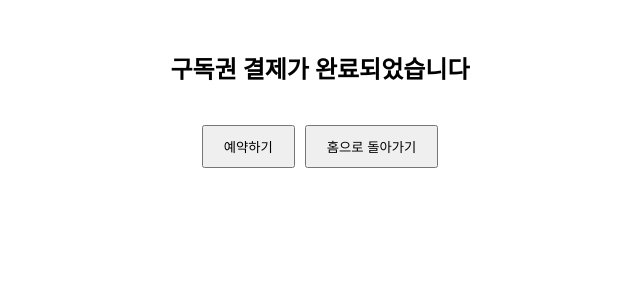
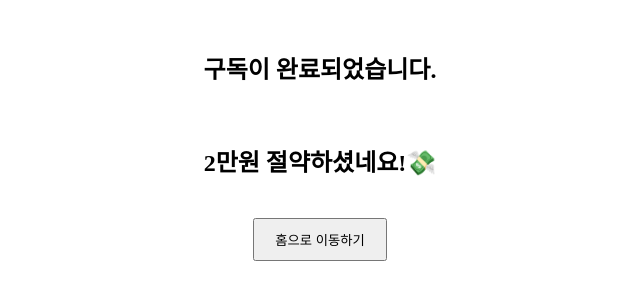
Before and after one commit to 4tar1p/4tar1p-frontend, a React (Create React App) app: page /buyingcompletion in a window 1280 px wide. Shown: the top 300 px of the page, without its empty margins (320-960 px from the left). Built offline with nearby package versions, Linux system fonts and the light colour scheme; a web font is replaced by a local one.

Commit message:
[fix] 결제완료 페이지 문구 수정

```diff
--- a/src/pages/BuyingCompletion.js
+++ b/src/pages/BuyingCompletion.js
@@ -7,7 +7,7 @@ const BuyingCompletion = () => {
   const navigate = useNavigate();
 
   const handleGoHome = () => {
-    navigate('/');
+    navigate('/homewithsub');
   };
 
   const handleReservation = () => {
@@ -16,18 +16,15 @@ const BuyingCompletion = () => {
 
   return (
     <div style={{ textAlign: 'center', marginTop: '50px' }}>
-      <h2>구독권 결제가 완료되었습니다</h2>
-      <button
-        style={{ marginTop: '20px', padding: '10px 20px', marginRight: '10px' }}
-        onClick={handleReservation}
-      >
-        예약하기
-      </button>
+      <h2>구독이 완료되었습니다.</h2>
+      <br></br>
+      <h2>2만원 절약하셨네요!💸</h2>
+
       <button
         style={{ marginTop: '20px', padding: '10px 20px' }}
         onClick={handleGoHome}
       >
-        홈으로 돌아가기
+        홈으로 이동하기
       </button>
     </div>
   );
```
